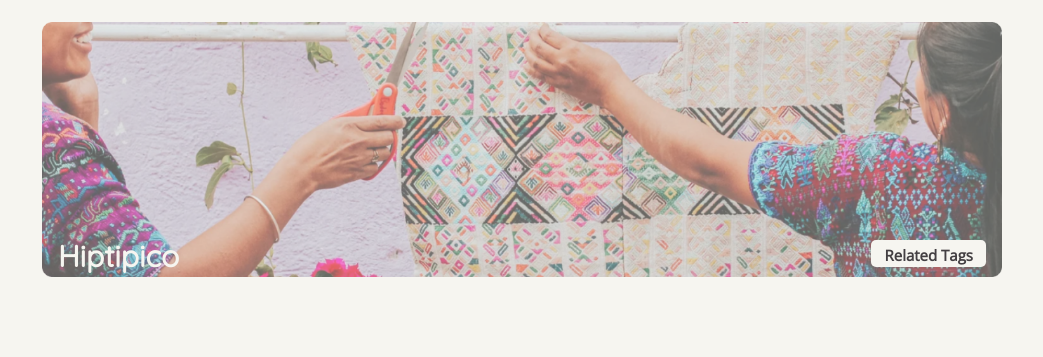
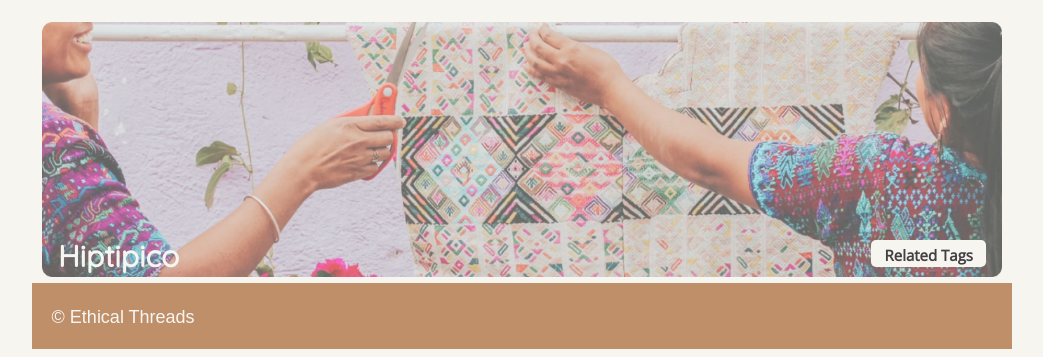
Before and after one commit to nayeonr/itp460-ethical-threads, a PHP site: page /brand-results-pg.html in a window 1280 px wide. Shown: the part 806-1163 px from the top of the page, without its empty margins (118-1161 px from the left). Before the commit the page ends 1083 px from the top, so only its background shows below. Run offline with PHP 8.4, Linux system fonts and the light colour scheme.

Commit message:
tried to add footer
it was very big and I didnt know how to fix it without taking some parts out-- have to fix later

```diff
--- a/ft-brandresults-C/brand-results-pg.html
+++ b/ft-brandresults-C/brand-results-pg.html
@@ -94,9 +94,12 @@
 
         </main>
 
-        <footer>
+        <div class="footer">
+      <span id="copyright"> © Ethical Threads </span> <span id="space"></span>
+      <!-- <span id="newsletter"> Sign Up For Our Newsletter <input type="text" id="newsletter-input"> -->
+    </div>
+
             <!-- <p>Ethical Threads</p> -->
-        </footer>
 
 
 
--- a/ft-brandresults-C/style-brand-results.css
+++ b/ft-brandresults-C/style-brand-results.css
@@ -43,6 +43,42 @@
 		a {
 			text-decoration: none;
 		}
+
+
+/* footer */
+   .footer {
+      background-color: #BE8F69;
+      padding: 2%;
+      margin-left: -1%;
+      margin-right: -1%;
+    }
+
+    #space{
+      color: #BE8F69;
+    }
+
+    #copyright {
+    font-family: sans-serif;
+    color: #F7F6F2;
+    font-size: 18px;
+   }
+
+    #newsletter {
+    font-family: sans-serif;
+    color: #F7F6F2;
+    padding-left: 825px;
+    font-size: 18px;
+   }
+
+    #newsletter-input{
+    border: none;
+    border-radius: 5px;
+    font-family: sans-serif;
+    font-size: 18px;
+    margin-left: 10px;
+  }
+
+
 
 /* brand search bar */
 input {
```
